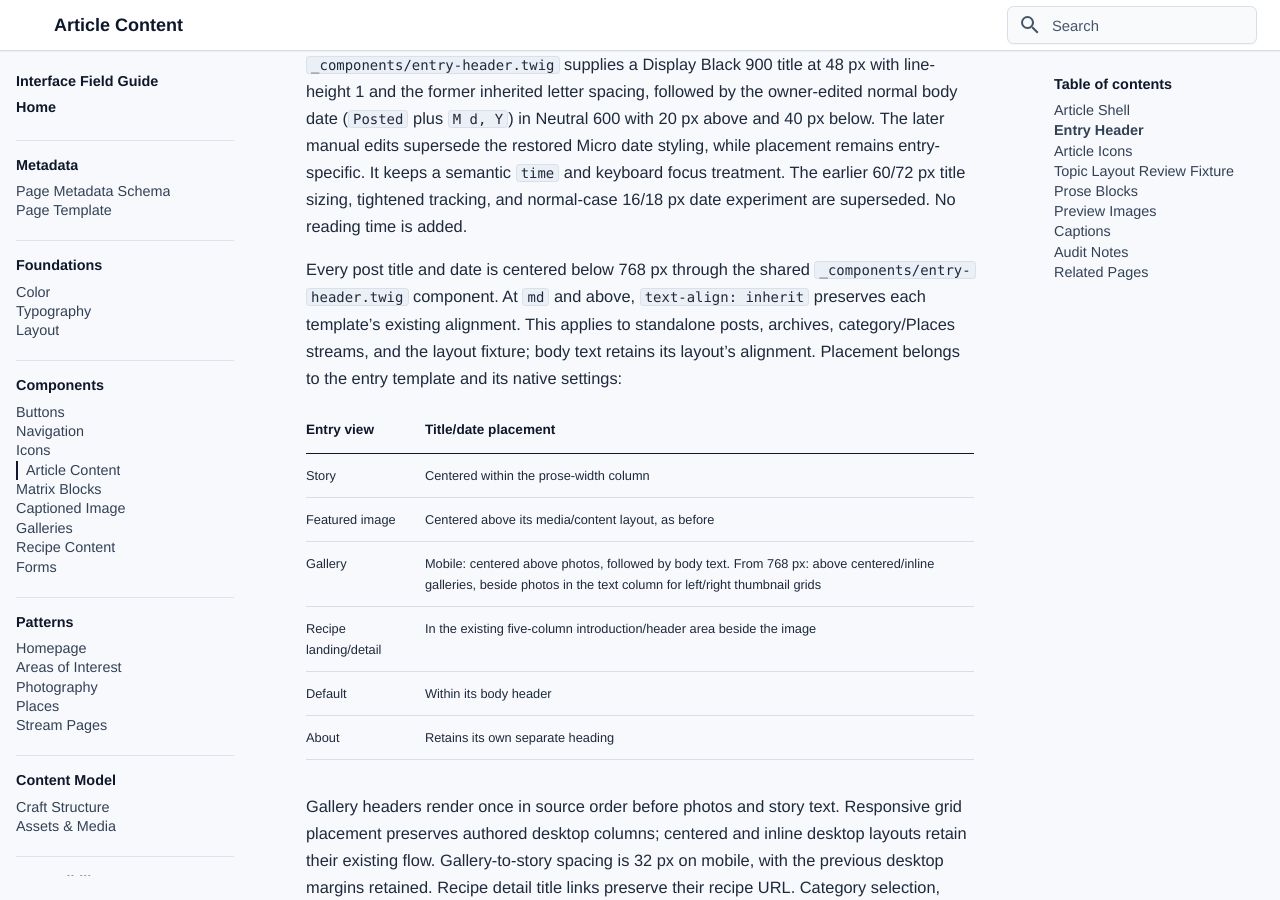
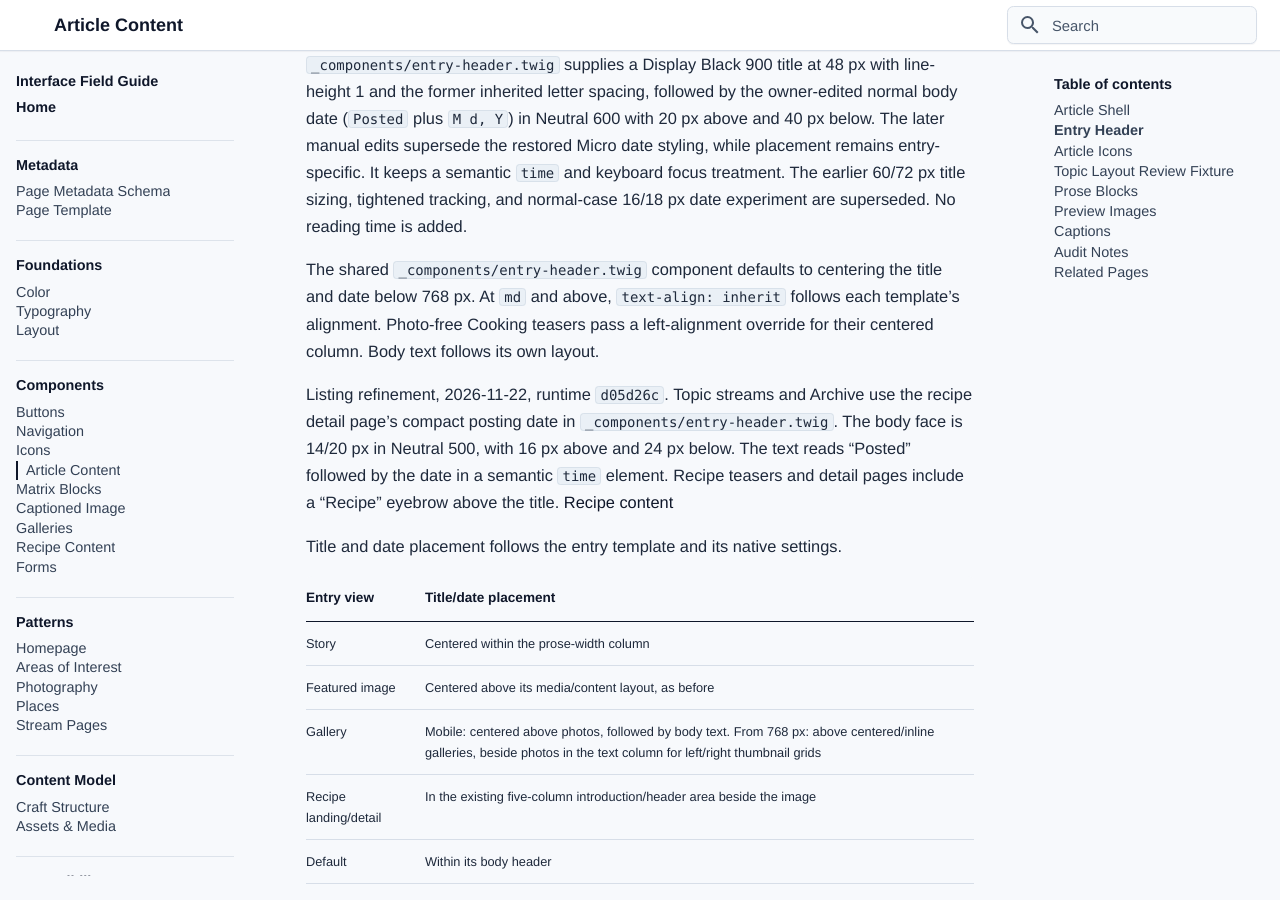
Before and after one commit to bentilden/Design-System, an MkDocs documentation site: the page built from docs/components/article-content.md, in a window 1280 px wide and 900 px high, scrolled down 1195 px. Built offline with MkDocs 1.6.1 and Material for MkDocs 9.7.7, drawn with Linux system fonts in a browser that asks for light colours; some web fonts are replaced.

Commit message:
Document the Cooking listings and compact posting dates

```diff
--- a/docs/components/article-content.md
+++ b/docs/components/article-content.md
@@ -68,7 +68,11 @@ Local refinement, 2026-10-18: the owner restored the previous title/date present
 
 `_components/entry-header.twig` supplies a Display Black 900 title at 48 px with line-height 1 and the former inherited letter spacing, followed by the owner-edited normal body date (`Posted` plus `M d, Y`) in Neutral 600 with 20 px above and 40 px below. The later manual edits supersede the restored Micro date styling, while placement remains entry-specific. It keeps a semantic `time` and keyboard focus treatment. The earlier 60/72 px title sizing, tightened tracking, and normal-case 16/18 px date experiment are superseded. No reading time is added.
 
-Every post title and date is centered below 768 px through the shared `_components/entry-header.twig` component. At `md` and above, `text-align: inherit` preserves each template’s existing alignment. This applies to standalone posts, archives, category/Places streams, and the layout fixture; body text retains its layout’s alignment. Placement belongs to the entry template and its native settings:
+The shared `_components/entry-header.twig` component defaults to centering the title and date below 768 px. At `md` and above, `text-align: inherit` follows each template’s alignment. Photo-free Cooking teasers pass a left-alignment override for their centered column. Body text follows its own layout.
+
+Listing refinement, 2026-11-22, runtime `d05d26c`. Topic streams and Archive use the recipe detail page’s compact posting date in `_components/entry-header.twig`. The body face is 14/20 px in Neutral 500, with 16 px above and 24 px below. The text reads “Posted” followed by the date in a semantic `time` element. Recipe teasers and detail pages include a “Recipe” eyebrow above the title. [Recipe content](recipe-content.md#current-interface)
+
+Title and date placement follows the entry template and its native settings.
 
 | Entry view | Title/date placement |
 | --- | --- |
--- a/docs/components/recipe-content.md
+++ b/docs/components/recipe-content.md
@@ -58,6 +58,8 @@ Ingredient grouping shipped on 2026-11-20 in runtime `e34faba`. `templates/_entr
 
 Cooking-list introduction refinement, 2026-10-20: the teaser renders native `entry.introduction` inside a block wrapper, allowing authored rich-text paragraphs to inherit their intended styling instead of being moved outside an invalid nested paragraph. It uses normal-weight Neutral 700 text at 16/28 px on phones and 18/32 px from `md`, with 12 px between successive paragraphs and no extra first/last child margins. This matches the recipe introduction’s reading rhythm; teaser titles, dates, image layout and View recipe link retain their existing treatment. Evidence: local uncommitted `teaser.twig` and generated CSS.
 
+Cooking-list photo-free treatment, 2026-11-22, runtime `d05d26c`. When `entry.mainImage` is empty on `/cooking`, the title, date, introduction, and **View recipe** link are left-aligned inside a centered column up to 42 rem wide. A recipe with a photo displays in two columns from `md`. The link uses a decorative 18 px Lucide open cookbook (`book-open-text`), 8 px after the underlined label. Source is `templates/category.twig`, `templates/_entry-content/recipe/teaser.twig`, and `templates/_components/entry-header.twig`.
+
 The recipe navigation stays within its article, below the global site header. `compact: true` reduces the shared control's label padding on small screens while retaining its borders, selected surface, typography, focus treatment and touch-target height. Other callers retain the component's default spacing.
 
 ## Spacing And Type
@@ -76,7 +78,7 @@ The Servings label uses the bundled Lucide bowl (`soup`) in runtime `adeed43`. T
 
 The photo-free layout shipped on 2026-11-20 in runtime `e34faba`. When `mainImage` is empty, `templates/_entry-content/recipe/page.twig` places the title, date, introduction, facts, and **Print recipe** in a centered column from `md`. It shares the recipe body’s 42 rem maximum width and keeps text left-aligned. Local Chromium checks covered both layouts at seven widths from 320 to 1440 px.
 
-Recipe titles use 36 px on phones, 40 px at `md` and 48 px at `lg`, with smaller date text and a 24 px gap before the introduction. Tablet intro/image columns share the available width equally; the existing five/seven split starts at `lg`. Other entry headers retain their defaults through optional `titleClass` and `dateClass` arguments.
+Recipe titles use 36 px on phones, 40 px at `md` and 48 px at `lg`, with smaller date text and a 24 px gap before the introduction. Tablet intro/image columns share the available width equally; the existing five/seven split starts at `lg`. The shared header uses `titleClass` for the detail title scale and `eyebrow` for the “Recipe” label in detail and listing views. Recipe dates use the same compact treatment as other listings. [Entry header](article-content.md#entry-header)
 
 The segmented control and the content column beneath it are horizontally centered at every width, while text remains left-aligned. All panels, including Nutrition, share a 42 rem maximum reading width. Intro, Overview, Steps and Notes use a consistent 16 px/28 px reading scale on phones and 18 px/32 px from `md`. Section headings are 24/28 px; optional step headings are 22/24 px. Following the owner's latest October 20 refinement, recipe `h2` and `h3` headings both use Bold (700), superseding the earlier h2 800 treatment. This applies to panel titles and authored rich-text headings in Overview, Notes and Step instructions, preserving their existing HTML levels. Step action headings remain `h3` at 700. Nutrition uses the label’s internal Nutrition facts title as its `h2` at 700, without a duplicate heading above the label. These explicit weights replace the display utility's 950 default. The main recipe title retains its existing treatment. The first step starts without an extra dividing rule; subsequent steps retain their separators. Existing authored Overview block types and embedded photos remain supported.
 
```
Also changed, not shown: docs/patterns/homepage.md (+1 -1 lines).
